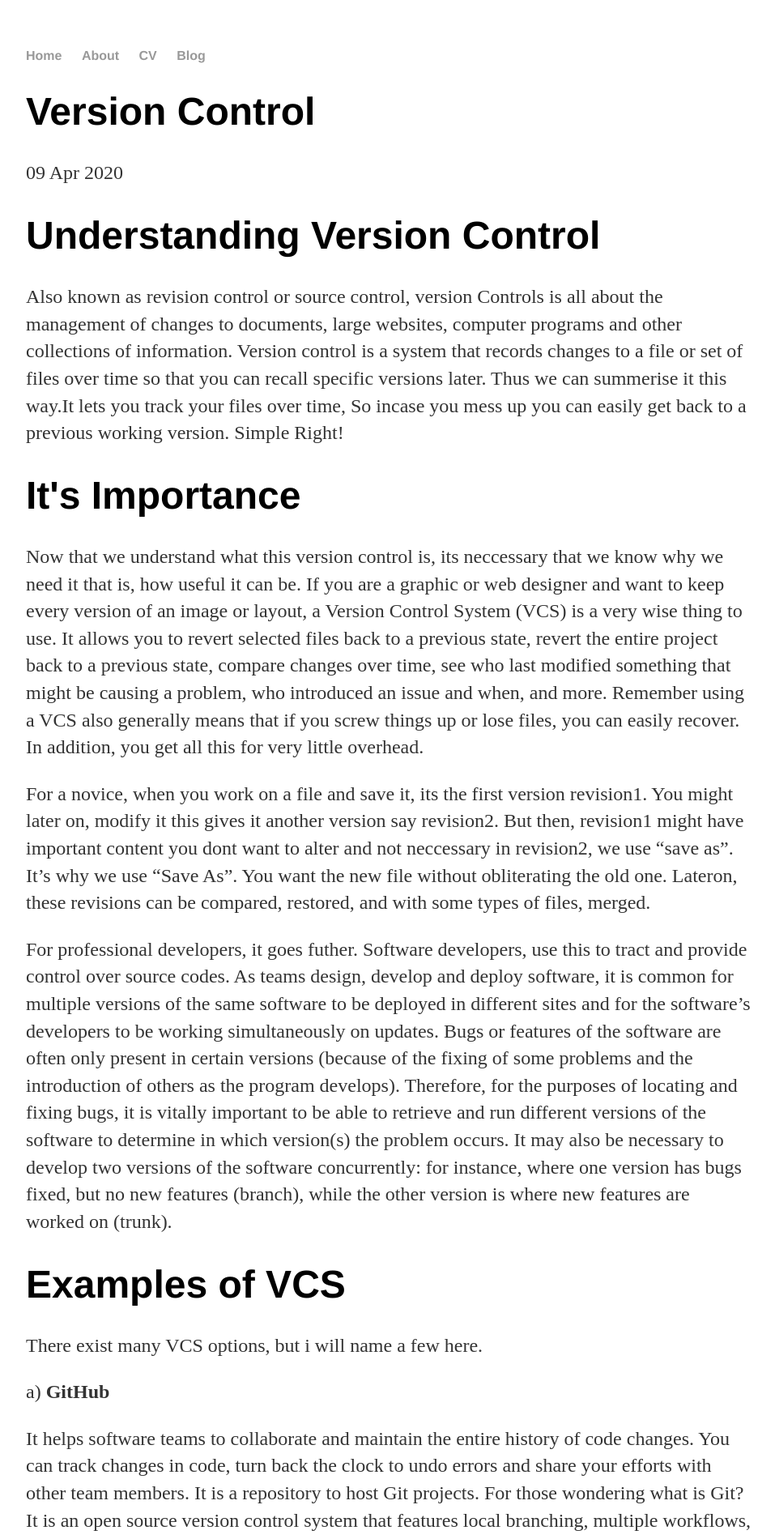
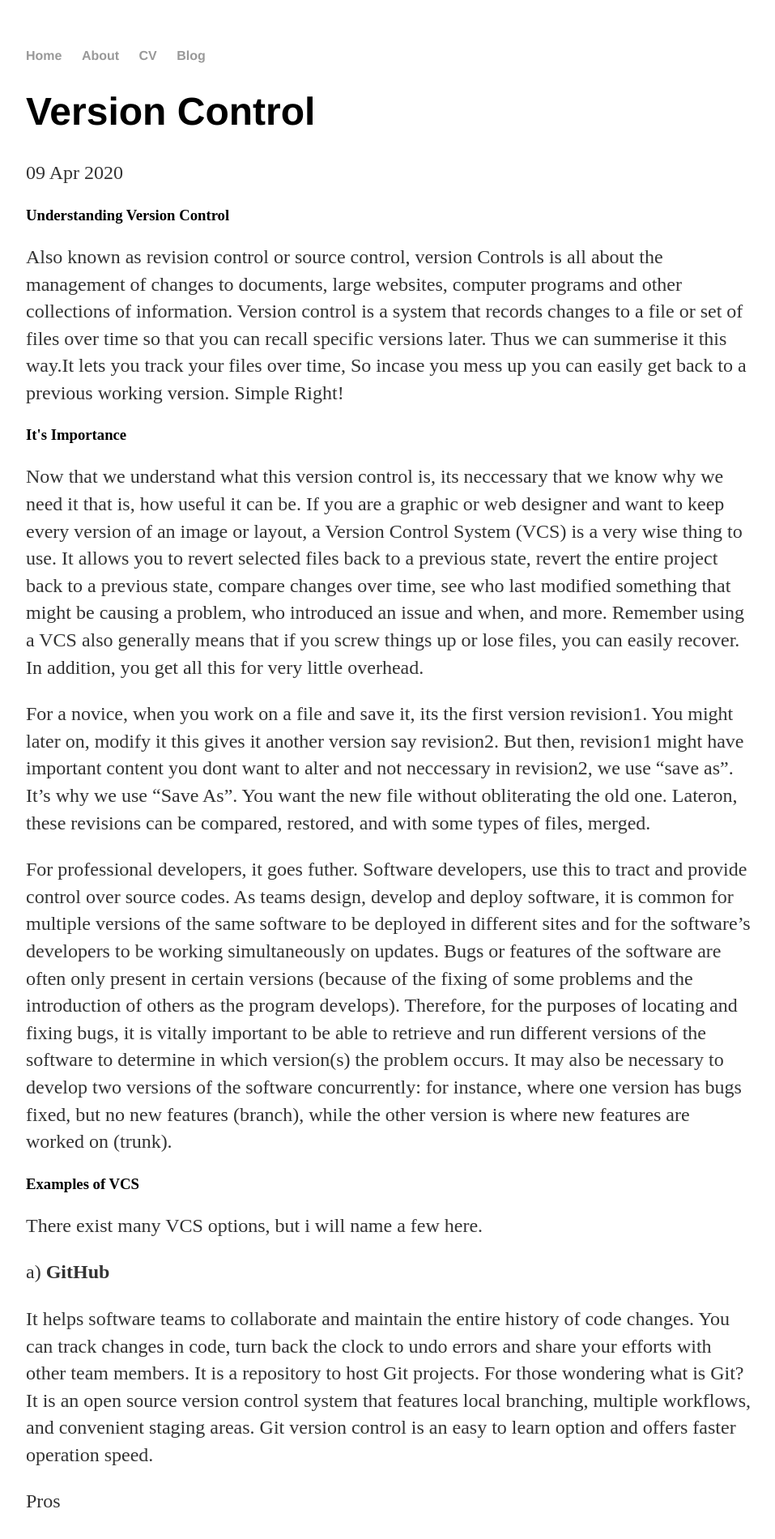
Before and after one commit to TatianaNsei/TatianaNsei.github.io, a Jekyll site: the page built from _posts/2020-04-09-Version-Control.md, in a window 1280 px wide. Shown: the top 1900 px of the page at 81% size, without its empty margins (160-1117 px from the left). Built offline with Jekyll 4.4.1, drawn with Linux system fonts in a browser that asks for light colours.

```diff
--- a/_posts/2020-04-09-Version-Control.md
+++ b/_posts/2020-04-09-Version-Control.md
@@ -4,7 +4,7 @@ title: "Version Control"
 date: 2020-04-09
 ---
 
-<h1>Understanding Version Control</h1>
+<h3>Understanding Version Control</h3>
 
 Also known as revision control or source control, version Controls is all about the management of changes to documents,
 large websites, computer programs and other collections of information. Version control is a system that records changes
@@ -13,7 +13,7 @@ to a file or set of files over time so that you can recall specific versions lat
 to a previous working version. Simple Right!
 
 
-<h1>It's Importance</h1>
+<h3>It's Importance</h3>
 
 Now that we understand what this version control is, its neccessary that we know why we need it that is, how useful it can be.
 If you are a graphic or web designer and want to keep every version of an image or layout, a Version Control System (VCS) is a very wise thing to use. It allows you to revert selected files back to a previous state, revert the entire project back to a previous state, compare changes over time, see who last modified something that might be causing a problem, who introduced an issue and when, and more. Remember using a VCS also generally means that if you screw things up or lose files, you can easily recover. In addition, you get all this for very little overhead.
@@ -23,9 +23,8 @@ If you are a graphic or web designer and want to keep every version of an image
   For professional developers, it goes futher. Software developers, use this to tract and provide control over source codes. As teams design, develop and deploy software, it is common for multiple versions of the same software to be deployed in different sites and for the software's developers to be working simultaneously on updates. Bugs or features of the software are often only present in certain versions (because of the fixing of some problems and the introduction of others as the program develops). Therefore, for the purposes of locating and fixing bugs, it is vitally important to be able to retrieve and run different versions of the software to determine in which version(s) the problem occurs. It may also be necessary to develop two versions of the software concurrently: for instance, where one version has bugs fixed, but no new features (branch), while the other version is where new features are worked on (trunk).
 
 
-  <h1>Examples of VCS</h1>
-
-  There exist many VCS options, but i will name a few here.
+  <h3>Examples of VCS</h3>
+   There exist many VCS options, but i will name a few here.
 
 a) <strong>GitHub </strong>
 
@@ -84,7 +83,7 @@ Developed by Microsoft, the Team Foundation Server is an enterprise-grade tool t
 It comes with several unique features like Team Build, data collection and reporting, Team Project Portal, Team Foundation Shared Services, etc.
 
 
-  <h1>Pros and Cons of using Version Control Softwares (VCS)</h1>
+  <h3>Pros and Cons of using Version Control Softwares (VCS)</h3>
 
   Pros
 
```
